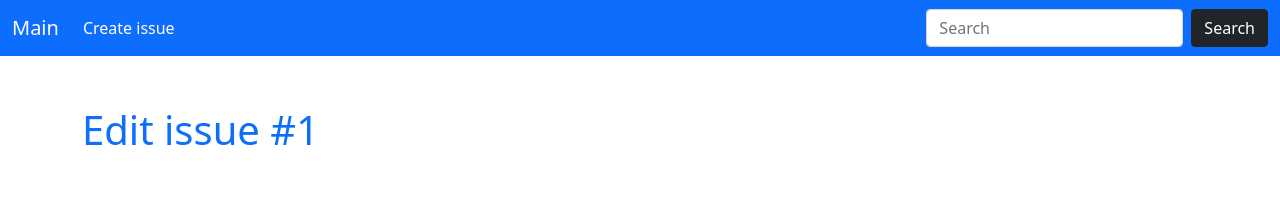
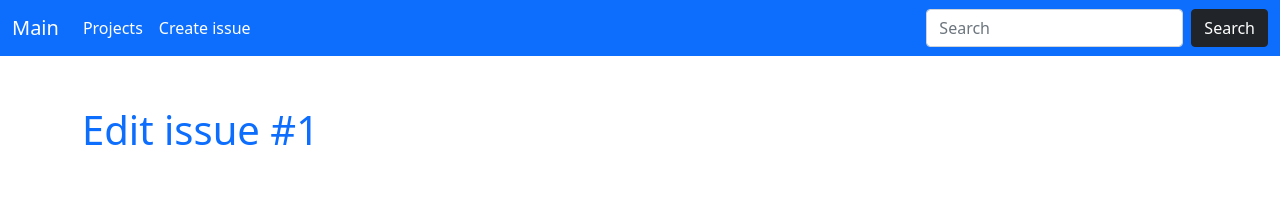
Before and after one commit to Irbiss555/issue_tracker, a Django app: page /issue/edit/1 in a window 1280 px wide. Shown: the top 205 px of the page. Run offline with Django 3.2, Linux system fonts and the light colour scheme; data comes from the database, SQL or seed files in the repository; parts of the project's set-up code (start-up, migrations or seed data) failed here and were passed over.

Commit message:
#14 Добавил ссылку в меню навигации для проектов

```diff
--- a/issue_tracker/templates/common/menu.html
+++ b/issue_tracker/templates/common/menu.html
@@ -6,6 +6,9 @@
       </button>
       <div class="collapse navbar-collapse" id="navbarSupportedContent">
         <ul class="navbar-nav me-auto mb-2 mb-lg-0">
+            <li class="nav-item">
+            <a class="nav-link active" aria-current="page" href="{% url 'project_list' %}">Projects</a>
+          </li>
           <li class="nav-item">
             <a class="nav-link active" aria-current="page" href="{% url 'create_issue' %}">Create issue</a>
           </li>
```
